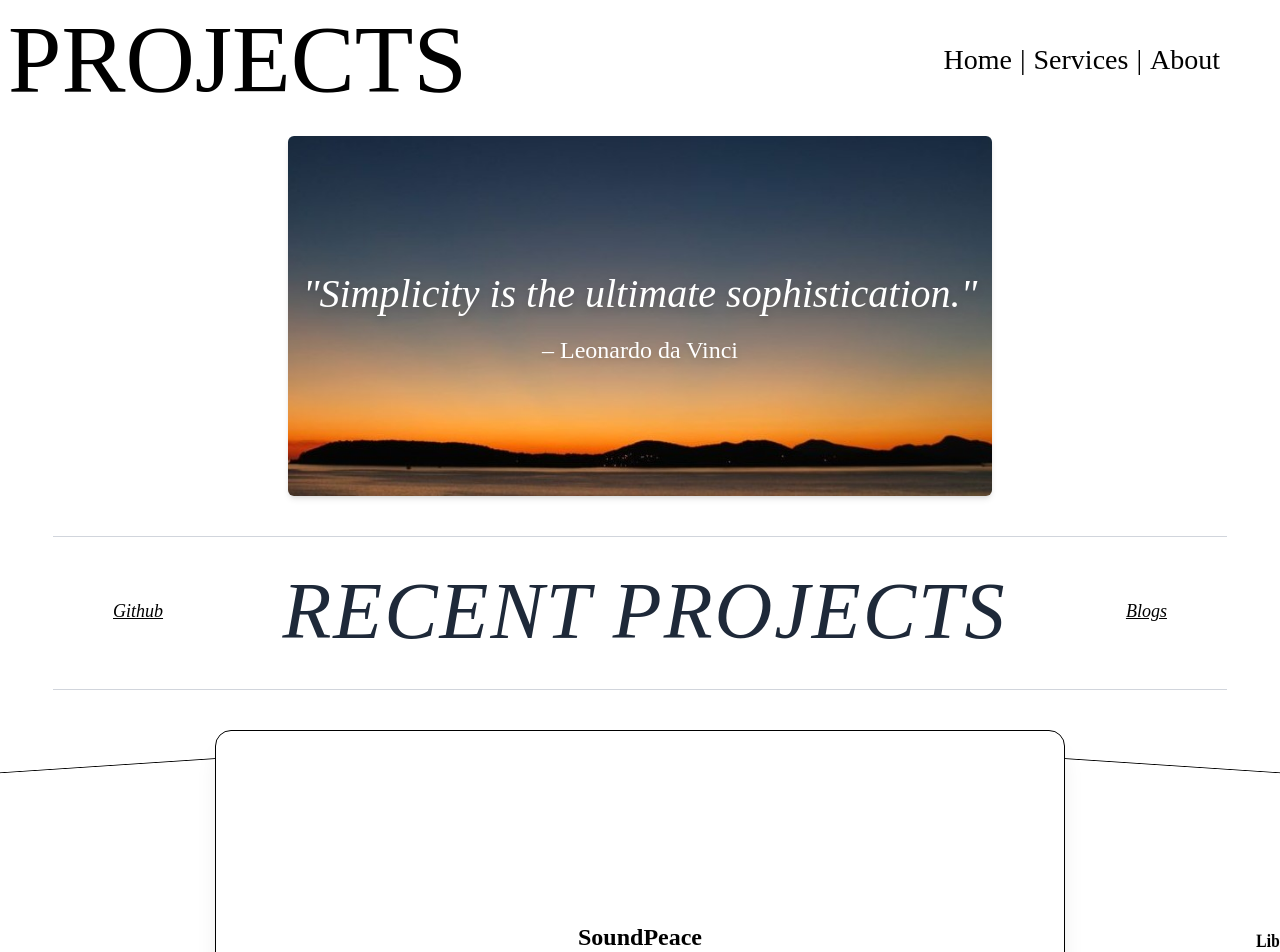
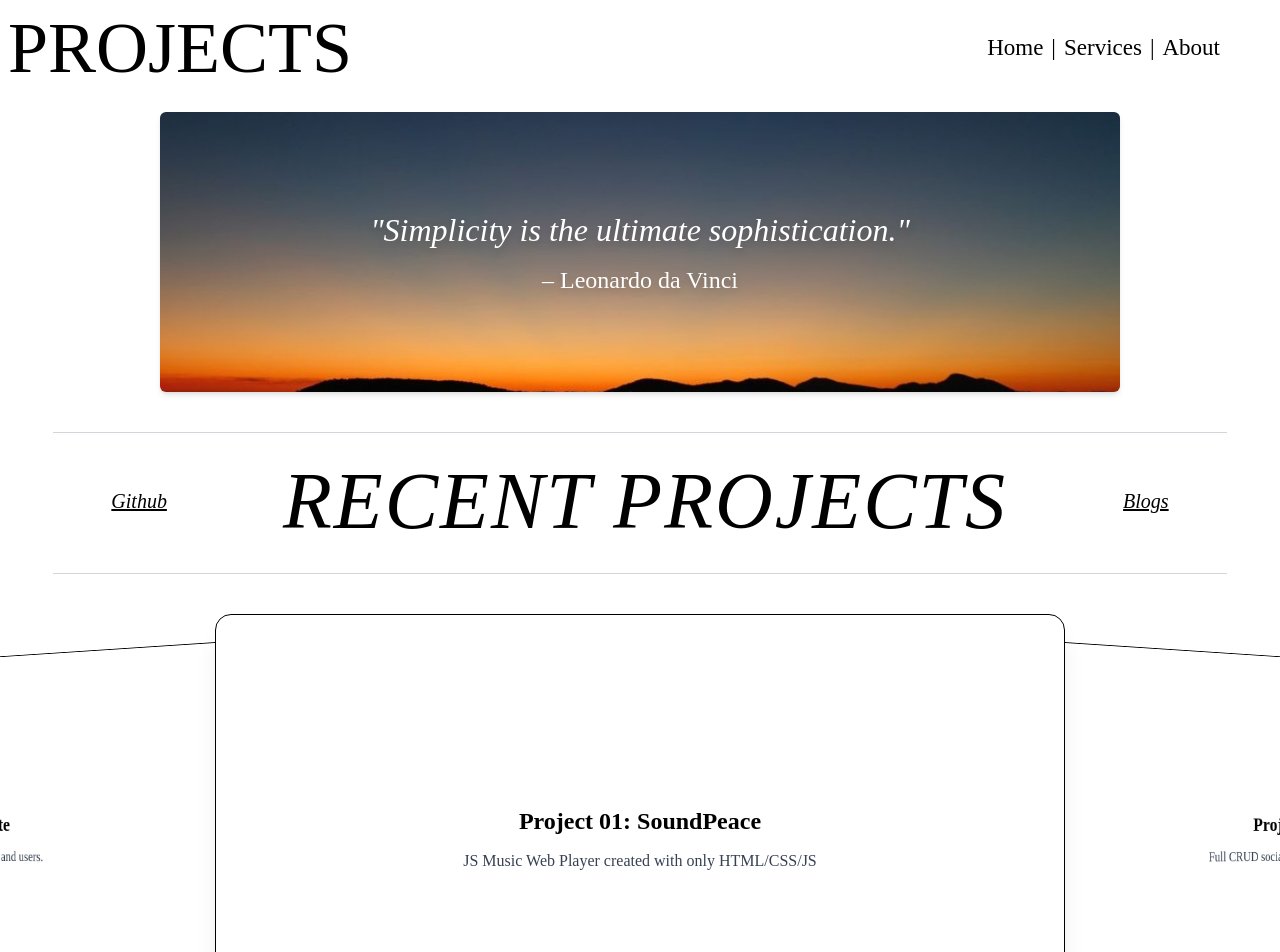
Before and after one commit to Steven101projects/Project2.NextJS-101.projects, a Next.js app: page /projects in a window 1280 px wide. Shown: the top 952 px of the page. Built offline with nearby package versions, Linux system fonts and the light colour scheme.

Commit message:
Updated Projects Page

```diff
--- a/src/app/home/page.tsx
+++ b/src/app/home/page.tsx
@@ -42,15 +42,18 @@ export default function Home() {
             >
               <p className="text-black text-2xl">To know more,</p>
 
+<Link href="/projects/#projectsDiv">
               <button className="relative hover:font-mono overflow-hidden hover:border-2 hover:border-black bg-black text-2xl text-white py-2 px-6 rounded-full w-56 h-20 transform transition duration-500 hover:scale-110 hover:bg-gradient-to-r hover:from-gray-300 hover:via-white hover:to-gray-300 hover:text-black shadow-lg">
                 <span className="relative z-10">Recent Projects</span>
                 <span className="absolute inset-0 bg-gradient-to-r from-transparent via-white/40 to-transparent opacity-0 hover:opacity-100 transition-opacity duration-700"></span>
               </button>
-
+</Link>
+<Link href="/services">
               <button className="relative hover:font-mono overflow-hidden hover:border-2 hover:border-black bg-black text-2xl text-white py-2 px-6 rounded-full w-56 h-20 transform transition duration-500 hover:scale-110 hover:bg-gradient-to-r hover:from-gray-300 hover:via-white hover:to-gray-300 hover:text-black shadow-lg">
                 <span className="relative z-10">Let’s Talk!</span>
                 <span className="absolute inset-0 bg-gradient-to-r from-transparent via-white/40 to-transparent opacity-0 hover:opacity-100 transition-opacity duration-700"></span>
               </button>
+</Link>
             </div>
 
             {/* Rotating Globe Img */}
--- a/src/app/projects/page.tsx
+++ b/src/app/projects/page.tsx
@@ -2,6 +2,7 @@
 
 import ProjectHeader from "@/components/projects-components/ProjectsHeader";
 import {ViewAllProjects, RecentProjects,} from "@/components/projects-components/ViewProjects";
+import ScrollToTopButton from "@/components/GoBackButton"
 import { useState } from "react";
 import Image from "next/image";
 
@@ -26,13 +27,14 @@ export default function Projects() {
 
   return (
     <div>
+      <ScrollToTopButton />
       <ProjectHeader />
       <div
         id="quoteBlock"
         className="relative flex justify-center items-center mt-6"
       >
         {/* Image */}
-        <div className="w-[55vw] h-[45vh] relative shadow-md rounded-md overflow-hidden">
+        <div className="w-[75vw] h-[35vh] relative shadow-md rounded-md overflow-hidden">
           <Image
             src="/quotes.jpg"
             alt="Quote Block"
@@ -44,7 +46,7 @@ export default function Projects() {
 
         {/* Quote text overlay */}
         <div className="absolute text-center text-white px-6">
-          <p className="text-[5vh] italic mb-2 drop-shadow-lg">
+          <p className="text-[4vh] italic mb-2 drop-shadow-lg">
             &quot;{randomQuote.text}&quot;
           </p>
           <p className="text-[3vh] font-light drop-shadow-md">
@@ -53,7 +55,7 @@ export default function Projects() {
         </div>
       </div>
 
-      <div id="projects" className="mt-10">
+      <div id="projectsDiv" className="mt-10">
         {showAll ? (
           <ViewAllProjects setShowAll={setShowAll} />
         ) : (
--- /dev/null
+++ b/src/components/GoBackButton.jsx
@@ -0,0 +1,46 @@
+import { useState, useEffect } from "react";
+
+export default function ScrollToTopButton() {
+  const [isVisible, setIsVisible] = useState(false);
+
+  // Show button when the user scrolls down
+  useEffect(() => {
+    const handleScroll = () => {
+      if (window.scrollY > 100) {
+        setIsVisible(true); // Show button when scrolled down
+      } else {
+        setIsVisible(false); // Hide button when at the top
+      }
+    };
+
+    window.addEventListener("scroll", handleScroll);
+
+    // Cleanup the event listener on unmount
+    return () => window.removeEventListener("scroll", handleScroll);
+  }, []);
+
+  // Function to scroll to the top when clicked
+  const scrollToTop = () => {
+    window.scrollTo({
+      top: 0,
+      behavior: "smooth", // Smooth scroll
+    });
+  };
+
+  return (
+    <div>
+      <p
+        onClick={scrollToTop}
+        className={`fixed font-medium bottom-6 right-8 cursor-pointer text-3xl transition-all duration-300 ${
+          isVisible ? "opacity-100" : "opacity-0"
+        }`}
+        style={{
+          zIndex: 999,
+          transition: "opacity 0.3s ease-in-out",
+        }}
+      >
+        1O1~
+      </p>
+    </div>
+  );
+}
--- /dev/null
+++ b/src/components/projects-components/AllProjectsGrid.jsx
@@ -0,0 +1,34 @@
+"use client";
+import projects from "@/data/projects";
+
+export default function AllProjectsGrid() {
+  return (
+    <div className="w-full">
+      {/* Centering the grid container */}
+      <div className="grid grid-cols-1 sm:grid-cols-2 lg:grid-cols-2 xl:grid-cols-2 gap-6 px-4 justify-items-center">
+        {projects.map((p) => (
+          <div
+            key={p.id}
+            className="flex flex-col justify-between items-center p-6 bg-white border rounded-3xl shadow-md transition-transform duration-300 hover:scale-105"
+            style={{
+              width: "100%",  // Cards will fill 100% of grid column
+              maxWidth: "650px",  // Make sure cards don't get too large
+              height: "250px", // Let content flow naturally
+            }}
+          >
+            <h3 className="text-xl font-semibold text-center mb-3">{p.title}</h3>
+            <p className="text-sm text-gray-600 text-center mb-3">{p.description}</p>
+            <a
+              href={p.link}
+              className="text-blue-600 hover:underline text-sm text-center"
+              target="_blank"
+              rel="noopener noreferrer"
+            >
+              View Project
+            </a>
+          </div>
+        ))}
+      </div>
+    </div>
+  );
+}
--- a/src/components/projects-components/ProjectsHeader.tsx
+++ b/src/components/projects-components/ProjectsHeader.tsx
@@ -4,10 +4,10 @@ export default function ProjectHeader() {
   return (
     <header className="flex justify-between items-center mt-[8px] pr-[60px]">
       {/* Left side — fixed title size */}
-      <p className="px-2 py-1 text-8xl">PROJECTS</p>
+      <p className="px-2 py-1 text-7xl">PROJECTS</p>
 
       {/* Right side — fixed nav links */}
-      <nav className="flex items-center space-x-2 text-[28px]">
+      <nav className="flex items-center space-x-2 text-[23px]">
         <Link
           href="/home"
           className="hover:underline hover:font-semibold transition-all duration-300"
--- a/src/components/projects-components/ViewProjects.tsx
+++ b/src/components/projects-components/ViewProjects.tsx
@@ -2,6 +2,7 @@
 
 import Link from 'next/link'
 import ProjectCarousel from "./ProjectCarousel"
+import AllProjectsGrid from './AllProjectsGrid'
 
 
 interface ProjectProps {
@@ -14,11 +15,11 @@ export function RecentProjects({ setShowAll }: ProjectProps) {
     <div id="header" className="text-center my-10">
   <hr className="border-gray-300 mb-3 w-11/12 mx-auto" />
 
-  <div className="flex justify-around items-center w-11/12 mx-auto text-lg">
+  <div className="flex justify-around items-center w-11/12 mx-auto text-xl">
     <Link href="https://github.com" className="hover:text-blue-800 transition-colors underline italic">
       Github
     </Link>
-    <p className="text-[10vh] italic tracking-wide text-gray-800">
+    <p className="text-[10vh] italic tracking-wide text-black">
       RECENT PROJECTS
     </p>
     <Link href="/blogs" className="hover:text-blue-800 transition-colors underline italic">
@@ -34,7 +35,7 @@ export function RecentProjects({ setShowAll }: ProjectProps) {
 
       <button
         onClick={() => setShowAll(true)}
-        className="px-4 py-2 bg-blue-500 text-white rounded hover:bg-blue-600 transition"
+        className="relative bottom-12 hover:text-blue-800 transition-colors underline italic"
       >
         View All Projects
       </button>
@@ -52,8 +53,8 @@ export function ViewAllProjects({ setShowAll }: ProjectProps) {
     <Link href="https://github.com" className="hover:text-blue-800 transition-colors underline italic">
       Github
     </Link>
-    <p className="text-[10vh] italic tracking-wide text-gray-800">
-      ALL PROJECTS
+    <p className="text-[10vh] italic tracking-wide text-black">
+      ALL 1O1:PROJECTS
     </p>
 
     <Link href="/blogs" className="hover:text-blue-800 transition-colors underline italic">
@@ -63,9 +64,13 @@ export function ViewAllProjects({ setShowAll }: ProjectProps) {
 
   <hr className="border-gray-300 mt-4 w-11/12 mx-auto" />
 </div>
+<div id="showProjs">
+<AllProjectsGrid />
+</div>
+
       <button
         onClick={() => setShowAll(false)}
-        className="px-4 py-2 bg-gray-500 text-white rounded hover:bg-gray-600 transition"
+        className="mt-4 mb-3.5 hover:text-blue-800 transition-colors underline italic"
       >
         Back to Recent Projects
       </button>
--- a/src/data/projects.js
+++ b/src/data/projects.js
@@ -2,26 +2,32 @@
 const projects = [
   {
     id: 1,
-    title: "Portfolio Website",
-    description: "A personal website built with React and Tailwind CSS.",
+    title: "Project 2: 101.Projects Web Portfolio",
+    description: "A personal website built with Next.js",
     link: "https://github.com/yourusername/portfolio",
   },
   {
     id: 2,
-    title: "Book Store App",
+    title: "Book Store App Lite",
     description: "MERN stack app for managing books and users.",
     link: "https://github.com/yourusername/bookstore",
   },
   {
     id: 3,
-    title: "SoundPeace",
-    description: "Music sharing web app using Next.js and Firebase.",
+    title: "Project 01: SoundPeace",
+    description: "JS Music Web Player created with only HTML/CSS/JS",
     link: "https://github.com/yourusername/soundpeace",
   },
   {
     id: 4,
-    title: "Library Booking System",
-    description: "Full CRUD booking system built for COMP229 project.",
+    title: "Project 04: CRAFTERIA",
+    description: "Full CRUD social media web app for sharing crafting recipes",
+    link: "https://github.com/yourusername/library-booking",
+  },
+  {
+    id: 5,
+    title: "Project 03: NicNotes!",
+    description: "A Documentation Web App built with Docusaurus framework.",
     link: "https://github.com/yourusername/library-booking",
   },
 ];
```
